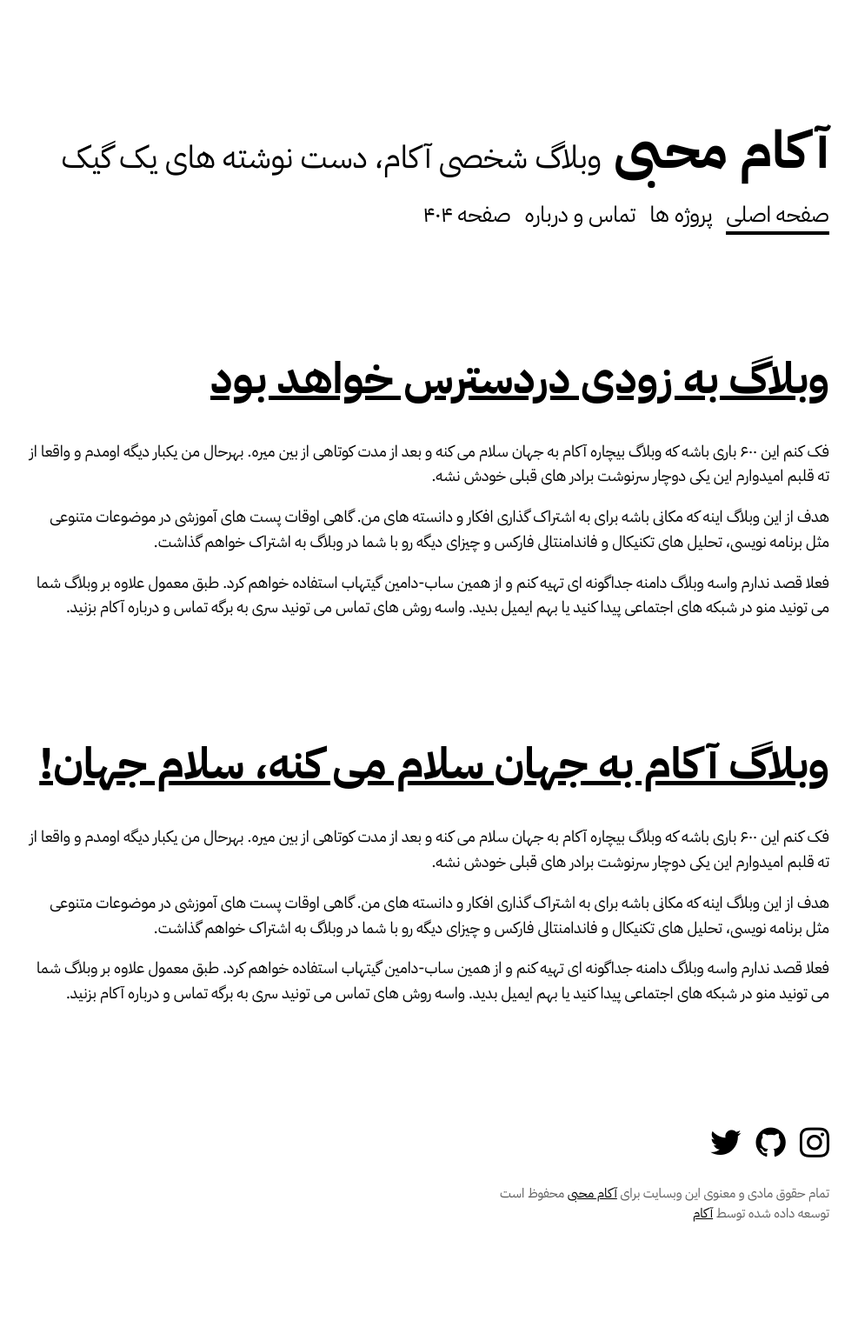
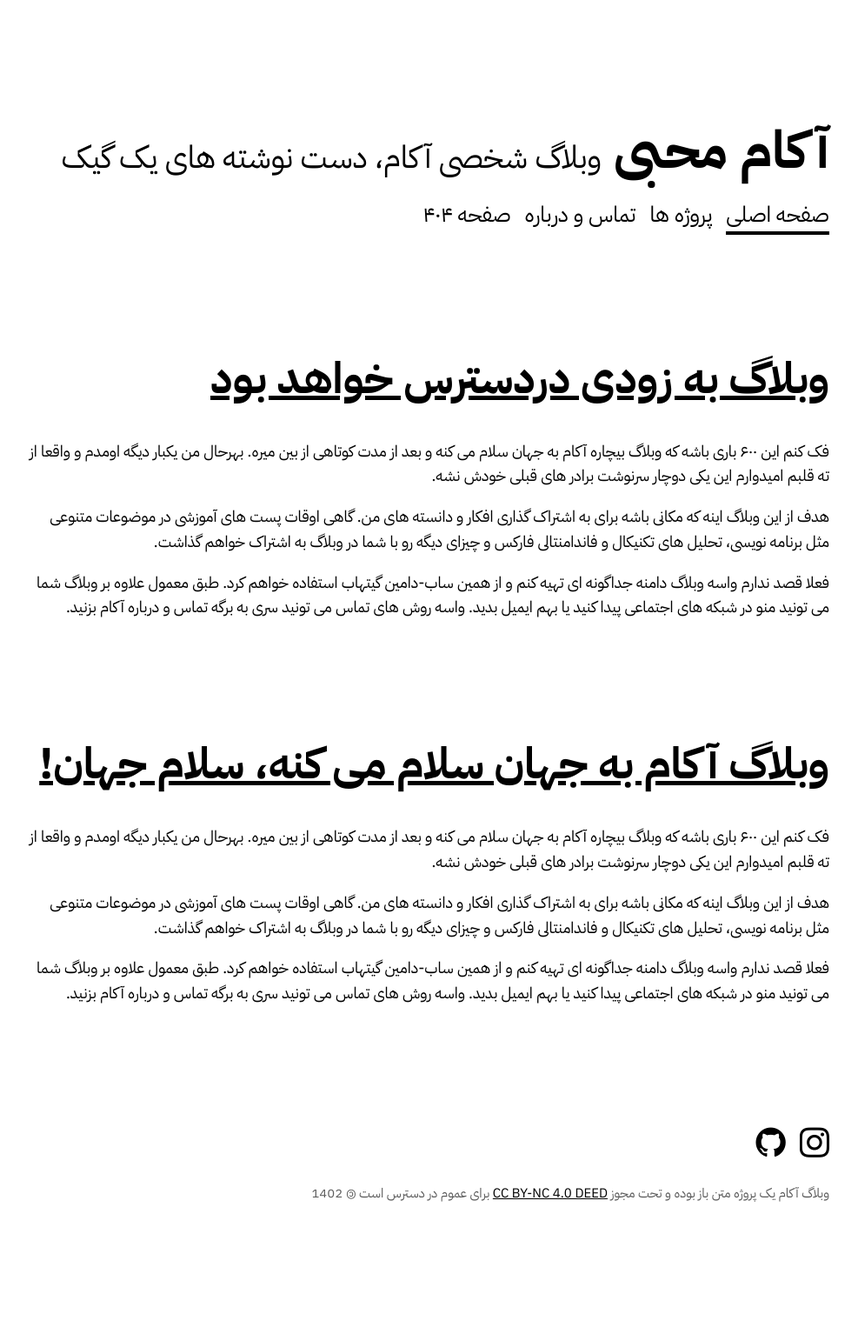
Before and after one commit to akamohebbi/akamohebbi.github.io, a Jekyll site: the page built from index.html, in a window 1280 px wide. Shown: the whole page at 87% size, without its empty margins (198-1185 px from the left). Built offline with Jekyll 4.4.1, drawn with Linux system fonts in a browser that asks for light colours; some web fonts are replaced; after the commit the page ends 1512 px from its top, so only the background shows below that.

Commit message:
working on blog footer

```diff
--- a/_data/strings.yml
+++ /dev/null
@@ -1 +0,0 @@
-footer_copyrights:
--- a/_includes/footer.html
+++ b/_includes/footer.html
@@ -1,12 +1,13 @@
 </div>
 
 <footer class="page-footer">
-    <nav class="bottom-nav">
-        {% if site.top_nav %}
+
+    {% if site.top_nav %}
+        <nav class="bottom-nav">
             {% if site.data.navigations[site.bottom_nav] %}
                 <div class="w3-bar">
                     {% for item in site.data.navigations[site.bottom_nav] %}
-                        <a href="{{ item.url }}" class="{% if item.url == page.url %}active {% endif %}w3-bar-item w3-button w3-hover-none">
+                        <a href="{{ item.url }}" class="{% if item.url == page.url %}active {% endif %}w3-bar-item w3-button w3-hover-none" target="{{ item.target | default: '_blank' }}">
                             {% if item.icon %}
                                 <i class="{{ item.icon }}"></i>
                                 <span class="w3-hide">{{ item.title }}</span>
@@ -15,12 +16,11 @@
                     {% endfor %}
                 </div>
             {% endif %}
-        {% endif %}
-    </nav>
+        </nav>
+    {% endif %}
 
     <div class="site-copyrights">
-        <p>تمام حقوق مادی و معنوی این وبسایت برای <a href="/">{{ site.title }}</a> محفوظ است</p>
-        <p>توسعه داده شده توسط <a href="https://akam0098ir.github.io">آکام</a></p>
+        <p>وبلاگ آکام یک پروژه متن باز بوده و تحت مجوز <a href="https://creativecommons.org/licenses/by-nc/4.0/" target="_blank">CC BY-NC 4.0 DEED</a> برای عموم در دسترس است <span class="copyleft">&copy;</span> 1402</p>
     </div>
 </footer>
 </div>
--- a/_sass/_blog.scss
+++ b/_sass/_blog.scss
@@ -100,3 +100,8 @@ a.read-more {
         color: black;
     }
 }
+
+.copyleft {
+    display:inline-block;
+    transform: rotate(180deg);
+}
```
Also changed, not shown: _data/navigations.yml (+12 -6 lines).
